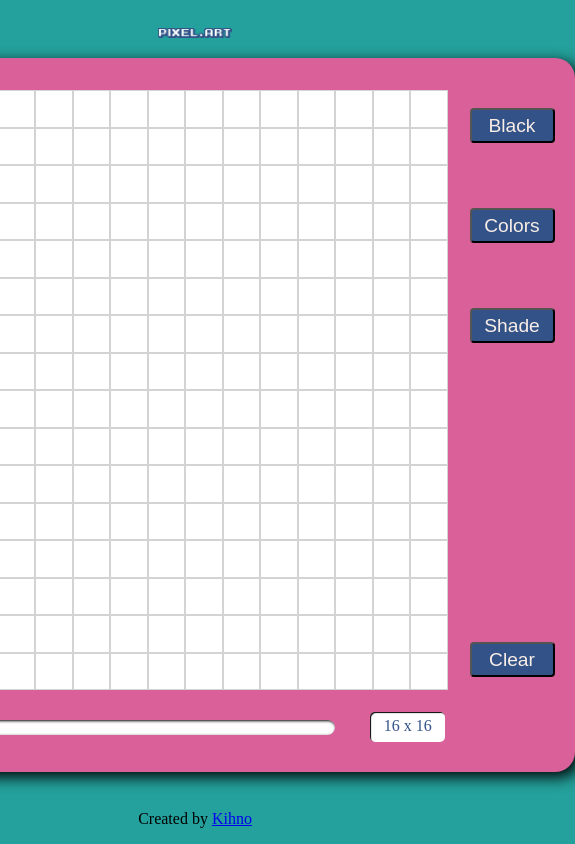
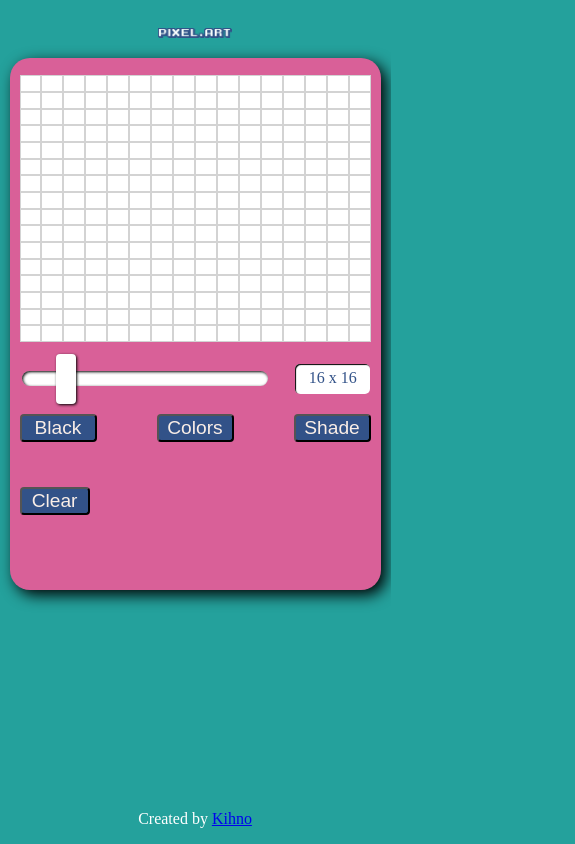
Before and after one commit to kihno/etch-a-sketch, a plain HTML site: page index.html in a window 390 px wide. Shown: the whole page, 575 px wide, since content can reach past the window. Drawn offline with Linux system fonts and the light colour scheme.

Commit message:
resized for mobile

```diff
--- a/javascript.js
+++ b/javascript.js
@@ -21,7 +21,6 @@ let previous = null;
 clear.addEventListener('click', () => {
     removeCells();
     createGrid(slider.value);
-    previous.focus();
     paint();
 });
 
--- a/stylesheet.css
+++ b/stylesheet.css
@@ -18,9 +18,13 @@ body {
     padding: 30px 0 30px 30px;
     border-radius: 20px;
     box-shadow: 5px 5px 15px #000;
+    width: 750px;
+    height: 650px;
 }
 
 #gridContain {
+
+    width: 100%;
     display: flex;
     flex-direction: column;
     align-items: center;
@@ -41,6 +45,7 @@ body {
     justify-content: space-between;
     gap: 40px;
     padding: 20px 20px 60px 20px;
+    width: 100%;
 }
 
 #paintBtns {
@@ -59,10 +64,9 @@ body {
     color: #faeee7;
     margin-bottom: 5px;
     border-radius: 4px;
-    height: 35px;
-    width: 85px;
     font-size: 120%;
     border-style: outset;
+    width: 100%;
 }
 
 #clear:active{
@@ -95,7 +99,7 @@ body {
 
 #slider {
     -webkit-appearance: none;
-    width: 80%;
+    width: 70%;
     height: 15px;
     background: white;
     outline: none;
@@ -144,4 +148,40 @@ body {
 footer {
     position: fixed;
     bottom: 0;
+    color: white;
 }
+
+@media only screen and (max-width: 800px) {
+    #gridContain {
+        flex-grow: 5;
+    }
+
+    #grid {
+        width: 100%;
+        height: 100%;
+    }
+
+    #container {
+        align-items: center;
+        flex-direction: column;
+        width: 90vw;
+        height: 60vh;
+        padding: 15px 10px 10px 10px;
+    }
+
+    #buttonContainer {
+       flex-direction: row;
+       padding: 0px 0px 0px 0px;
+       gap: 0px;
+    }
+
+    #paintBtns {
+        flex-direction: row;
+
+    }
+
+    #clear {
+        align-self: auto;
+        width: 20%;
+    }
+}
```
Also changed, not shown: index.html (+2 -0 lines).
